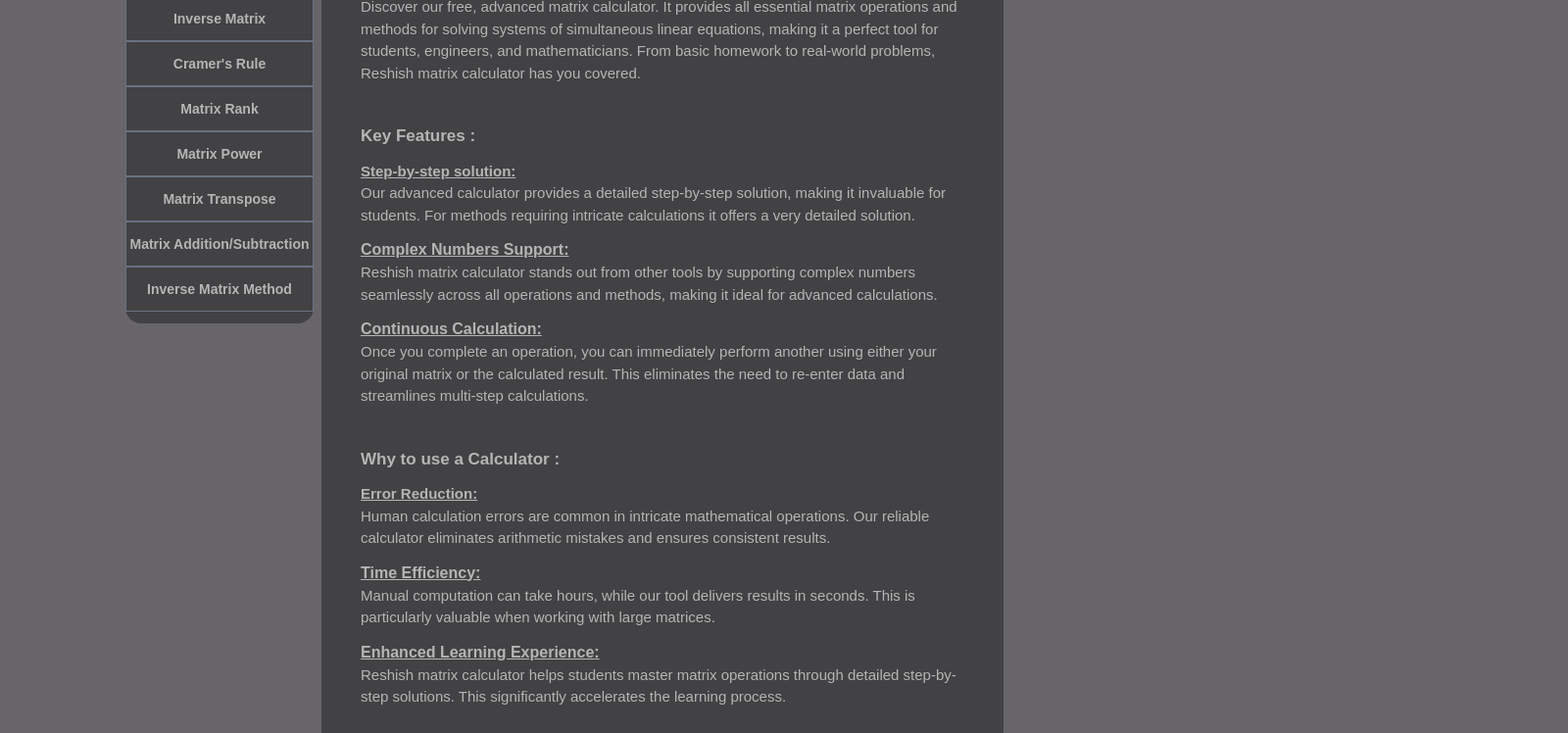
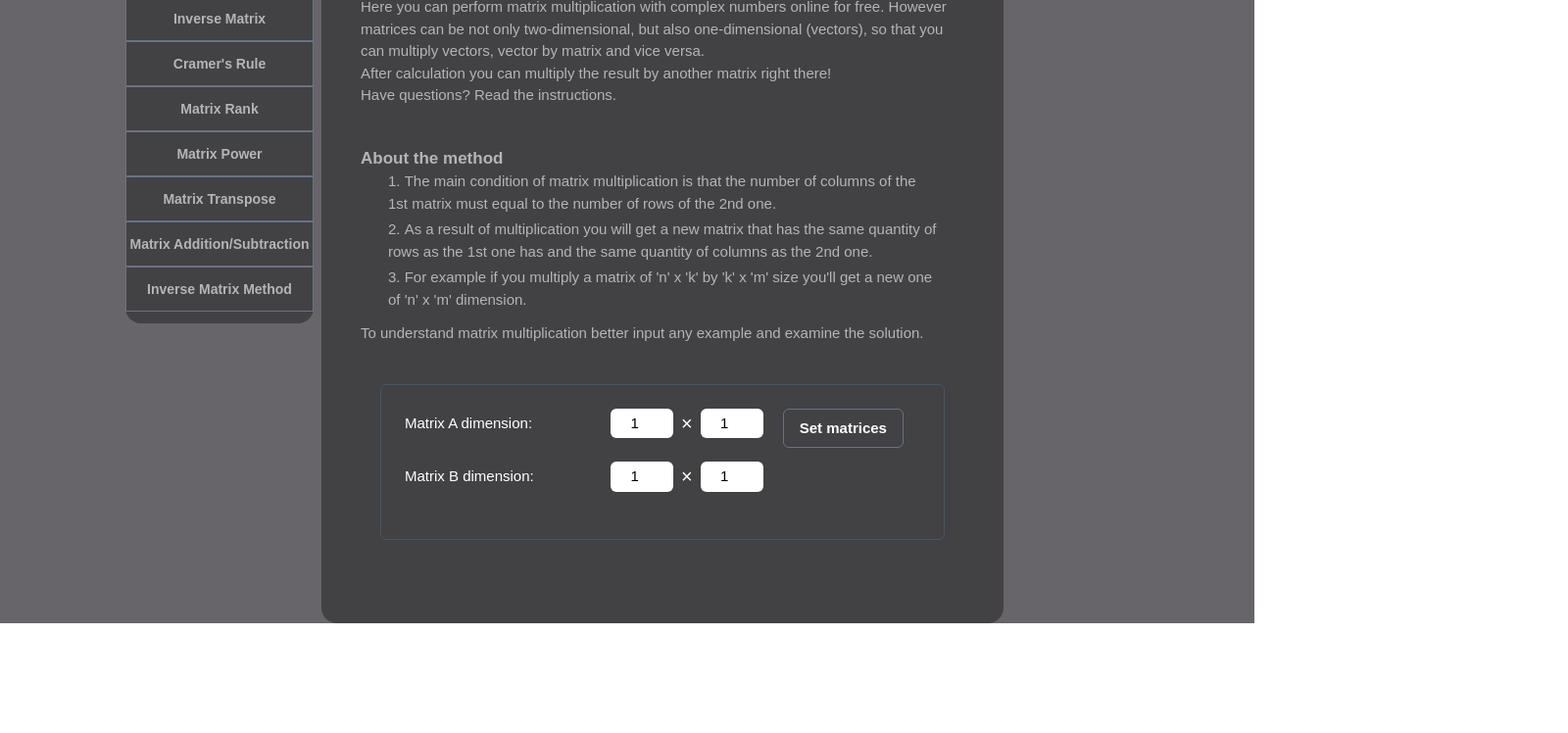
Before and after one commit to NamanStu/Matrix-Calculator, a Next.js app: page /MatrixMultiplication in a window 1280 px wide. Shown: the part 260-1008 px from the top of the page at 98% size, 1600 px wide, since content can reach past the window. After the commit the page ends 896 px from the top, so only its background shows below. Built offline with nearby package versions, Linux system fonts and the light colour scheme.

Commit message:
Matrix Calculator

```diff
--- a/app/Determinant/page.js
+++ b/app/Determinant/page.js
@@ -1,49 +1,57 @@
+"use client"
+import { useState } from 'react'
 import React from 'react'
 
 const Determinant = () => {
+    const [matrixdim, setmatrixdim] = useState({ dim: 1})
+    const handleMatrixARowsChange = (value) => {
+    setmatrixdim((prev) => ({ ...prev, dim: value }));
+  };
   return (
-    <main className="min-w-screen grid grid-cols-[55vw_20vw] bg-[#676569]">
+    <main className="max-w-screen grid grid-cols-[55vw_20vw] bg-[#676569]">
 
       <div className="mainwindow bg-[#424143] mt-[7vh] ml-2 rounded-2xl">
 
-        <h1 className="text-3xl flex justify-center mt-7 font-bold">Matrix Calculator</h1>
-        <p className="text-[15px] text-[#B5B5B5] m-10 mt-10">Discover our free, advanced matrix calculator. It provides all essential matrix operations and methods for solving systems of simultaneous linear equations, making it a perfect tool for students, engineers, and mathematicians.
-        From basic homework to real-world problems, Reshish matrix calculator has you covered.</p>
+        <h1 className="text-3xl flex justify-center mt-7 font-bold">Matrix Multiplication Calculator</h1>
+        <p className="text-[15px] text-[#B5B5B5] mx-10 mt-10">Here you can calculate a determinant of a matrix with complex numbers online for free with a very detailed solution. Determinant is calculated by reducing a matrix to row echelon form and multiplying its main diagonal elements.</p>
 
-        <div className="text-[15px] text-[#B5B5B5] m-10 mt-10">
+        <p className="text-[15px] text-[#B5B5B5] mx-10 mt-3">Have questions? Read the instructions.</p>
 
-        <h2 className="text-[17px] font-semibold mt-3">Key Features :</h2>
+        <div className="text-[15px] text-[#B5B5B5] m-10 mt-7">
 
-        <h3 className="ext-[16px] font-semibold underline mt-3">Step-by-step solution:</h3>
-        <p>Our advanced calculator provides a detailed step-by-step solution, making it invaluable for students. For methods requiring intricate calculations it offers a very detailed solution.</p>
+        <h2 className="text-[17px] font-semibold mt-2">About the method</h2>
 
-        <h3 className="text-[16px] font-semibold underline mt-3">Complex Numbers Support:</h3>
-        <p>Reshish matrix calculator stands out from other tools by supporting complex numbers seamlessly across all operations and methods, making it ideal for advanced calculations.</p>
+        <p className="text-[15px] text-[#B5B5B5] my-2 ">To calculate a determinant you need to do the following steps.</p>
 
-        <h3 className="text-[16px] font-semibold underline mt-3">Continuous Calculation:</h3>
-        <p>Once you complete an operation, you can immediately perform another using either your original matrix or the calculated result. This eliminates the need to re-enter data and streamlines multi-step calculations.</p>
+        <ol className='list-decimal list-inside mx-7 space-y-1'>
+            <li>Set the matrix (must be square).</li>
+            <li>Reduce this matrix to row echelon form using elementary row operations so that all the elements below diagonal are zero.</li>
+            <li>Multiply the main diagonal elements of the matrix - determinant is calculated.</li>
+        </ol>
 
+        <p className="text-[15px] text-[#B5B5B5] mt-3 ">To understand determinant calculation better input any example, choose "very detailed solution" option and examine the solution.</p>
         </div>
-
-        <div className="text-[15px] text-[#B5B5B5] m-10 mt-10">
-
-        <h2 className="text-[17px] font-semibold mt-3">Why to use a Calculator : </h2>
-
-        <h3 className="ext-[16px] font-semibold underline mt-3">Error Reduction:</h3>
-        <p>Human calculation errors are common in intricate mathematical operations. Our reliable calculator eliminates arithmetic mistakes and ensures consistent results.</p>
-
-        <h3 className="text-[16px] font-semibold underline mt-3">Time Efficiency:</h3>
-        <p>Manual computation can take hours, while our tool delivers results in seconds. This is particularly valuable when working with large matrices.</p>
-
-        <h3 className="text-[16px] font-semibold underline mt-3">Enhanced Learning Experience:</h3>
-        <p>Reshish matrix calculator helps students master matrix operations through detailed step-by-step solutions. This significantly accelerates the learning process.</p>
-
+        <div className="flex items-center gap-10 justify-center mb-6 mt-20 ">
+        <label className=" font-medium ">Matrix A dimension:</label>
+        <div className="flex items-center space-x-2">
+          <input
+            type="number"
+            min="1"
+            defaultValue="1"
+            value={matrixdim.dim}
+            onChange={(e) => handleMatrixARowsChange(Number(e.target.value))}
+            className="w-16 text-center rounded-md bg-white text-black py-1"
+          />
+          </div>
+          <div className=" ml-5">
+        <button className="bg-[#424143] hover:bg-gray-600 px-3 py-1 rounded-md text-white font-semibold border border-gray-500">
+          Set matrices
+        </button>
+      </div>
+          </div>
         </div>
-
-      </div>
-      <div className="ads max-w-[25vw] min-h-screen "></div>
-
-    </main>
+          <div className="ads max-w-[25vw] min-h-screen "></div>
+        </main>
   )
 }
 
--- a/app/MatrixMultiplication/page.js
+++ b/app/MatrixMultiplication/page.js
@@ -1,46 +1,115 @@
+"use client"
 import React from 'react'
+import { useState } from 'react';
 
 const MatrixMultiplication = () => {
+
+    const [matrixA, setMatrixA] = useState({ rows: 1, cols: 1 });
+    const [matrixB, setMatrixB] = useState({ rows: 1, cols: 1 });
+
+    // Update Matrix A's rows
+    const handleMatrixARowsChange = (value) => {
+    setMatrixA((prev) => ({ ...prev, rows: value }));
+  };
+
+  // Update Matrix A's cols AND Matrix B's rows (sync for multiplication)
+    const handleMatrixAColsChange = (value) => {
+    setMatrixA((prev) => ({ ...prev, cols: value }));
+    setMatrixB((prev) => ({ ...prev, rows: value }));
+  };
+
+  // Update Matrix B's cols independently
+    const handleMatrixBColsChange = (value) => {
+    setMatrixB((prev) => ({ ...prev, cols: value }));
+  };
   return (
-    <main className="min-w-screen grid grid-cols-[55vw_20vw] bg-[#676569]">
+    <main className="max-w-screen grid grid-cols-[55vw_20vw] bg-[#676569]">
 
       <div className="mainwindow bg-[#424143] mt-[7vh] ml-2 rounded-2xl">
 
-        <h1 className="text-3xl flex justify-center mt-7 font-bold">Matrix Calculator</h1>
-        <p className="text-[15px] text-[#B5B5B5] m-10 mt-10">Discover our free, advanced matrix calculator. It provides all essential matrix operations and methods for solving systems of simultaneous linear equations, making it a perfect tool for students, engineers, and mathematicians.
-        From basic homework to real-world problems, Reshish matrix calculator has you covered.</p>
+        <h1 className="text-3xl flex justify-center mt-7 font-bold">Matrix Multiplication Calculator</h1>
+        <p className="text-[15px] text-[#B5B5B5] mx-10 mt-10">Here you can perform matrix multiplication with complex numbers online for free. However matrices can be not only two-dimensional, but also one-dimensional (vectors), so that you can multiply vectors, vector by matrix and vice versa.</p>
+
+        <p className="text-[15px] text-[#B5B5B5] mx-10 ">After calculation you can multiply the result by another matrix right there!</p>
+
+        <p className="text-[15px] text-[#B5B5B5] mx-10 ">Have questions? Read the instructions.</p>
 
         <div className="text-[15px] text-[#B5B5B5] m-10 mt-10">
 
-        <h2 className="text-[17px] font-semibold mt-3">Key Features :</h2>
+        <h2 className="text-[17px] font-semibold mt-3">About the method</h2>
 
-        <h3 className="ext-[16px] font-semibold underline mt-3">Step-by-step solution:</h3>
-        <p>Our advanced calculator provides a detailed step-by-step solution, making it invaluable for students. For methods requiring intricate calculations it offers a very detailed solution.</p>
+        <ol className='list-decimal list-inside mx-7 space-y-1'>
+            <li>The main condition of matrix multiplication is that the number of columns of the 1st matrix must equal to the number of rows of the 2nd one.</li>
+            <li>As a result of multiplication you will get a new matrix that has the same quantity of rows as the 1st one has and the same quantity of columns as the 2nd one.</li>
+            <li>For example if you multiply a matrix of 'n' x 'k' by 'k' x 'm' size you'll get a new one of 'n' x 'm' dimension.</li>
+        </ol>
 
-        <h3 className="text-[16px] font-semibold underline mt-3">Complex Numbers Support:</h3>
-        <p>Reshish matrix calculator stands out from other tools by supporting complex numbers seamlessly across all operations and methods, making it ideal for advanced calculations.</p>
+        <p className="text-[15px] text-[#B5B5B5] mt-3 ">To understand matrix multiplication better input any example and examine the solution.</p>
+        <div className="bg-[#424143] flex gap-5 p-6 mt-10 rounded-md border border-gray-600 text-white max-w-xl mx-auto">
+            <div>
 
-        <h3 className="text-[16px] font-semibold underline mt-3">Continuous Calculation:</h3>
-        <p>Once you complete an operation, you can immediately perform another using either your original matrix or the calculated result. This eliminates the need to re-enter data and streamlines multi-step calculations.</p>
+      {/* Matrix A */}
+      <div className="flex items-center gap-20 justify-between mb-6 ">
+        <label className=" font-medium ">Matrix A dimension:</label>
+        <div className="flex items-center space-x-2">
+          <input
+            type="number"
+            min="1"
+            defaultValue="1"
+            value={matrixA.rows}
+            onChange={(e) => handleMatrixARowsChange(Number(e.target.value))}
+            className="w-16 text-center rounded-md bg-white text-black py-1"
+          />
+          <span className="text-xl">×</span>
+          <input
+            type="number"
+            min="1"
+            defaultValue="1"
+            value={matrixA.cols}
+            onChange={(e) => handleMatrixAColsChange(Number(e.target.value))}
+            className="w-16 text-center rounded-md bg-white text-black py-1"
+          />
+        </div>
+      </div>
+
+      {/* Matrix B */}
+      <div className="flex items-center justify-between mb-6">
+        <label className=" font-medium ">Matrix B dimension:</label>
+        <div className="flex items-center space-x-2">
+          <input
+            type="number"
+            min="1"
+            defaultValue="1"
+            value={matrixB.rows}
+            readOnly
+            title="This value is automatically set to match Matrix A columns"
+            className="w-16 text-center rounded-md bg-white text-black py-1"
+          />
+          <span className="text-xl">×</span>
+          <input
+            type="number"
+            min="1"
+            defaultValue="1"
+            value={matrixB.cols}
+            onChange={(e) => handleMatrixBColsChange(Number(e.target.value))}
+            className="w-16 text-center rounded-md bg-white text-black py-1"
+          />
+        </div>
+      </div>
+      </div>
+      <div>
+
+      {/* Button */}
+      <div className="flex justify-end">
+        <button className="bg-[#424143] hover:bg-gray-600 px-4 py-2 rounded-md text-white font-semibold border border-gray-500">
+          Set matrices
+        </button>
+      </div>
+      </div>
+    </div>
 
         </div>
-
-        <div className="text-[15px] text-[#B5B5B5] m-10 mt-10">
-
-        <h2 className="text-[17px] font-semibold mt-3">Why to use a Calculator : </h2>
-
-        <h3 className="ext-[16px] font-semibold underline mt-3">Error Reduction:</h3>
-        <p>Human calculation errors are common in intricate mathematical operations. Our reliable calculator eliminates arithmetic mistakes and ensures consistent results.</p>
-
-        <h3 className="text-[16px] font-semibold underline mt-3">Time Efficiency:</h3>
-        <p>Manual computation can take hours, while our tool delivers results in seconds. This is particularly valuable when working with large matrices.</p>
-
-        <h3 className="text-[16px] font-semibold underline mt-3">Enhanced Learning Experience:</h3>
-        <p>Reshish matrix calculator helps students master matrix operations through detailed step-by-step solutions. This significantly accelerates the learning process.</p>
-
         </div>
-
-      </div>
       <div className="ads max-w-[25vw] min-h-screen "></div>
 
     </main>
--- a/app/layout.js
+++ b/app/layout.js
@@ -14,8 +14,8 @@ const geistMono = Geist_Mono({
 });
 
 export const metadata = {
-  title: "Create Next App",
-  description: "Generated by create next app",
+  title: "Matrix Calculator",
+  description: "This calculates Matrix Problems Easily...",
 };
 
 export default function RootLayout({ children }) {
--- a/app/page.jsx
+++ b/app/page.jsx
@@ -35,7 +35,7 @@ export default function Home() {
     //   <button onClick={handleCalculate}>Calculate</button>
     //   <p>Result: {result}</p>
     // </div>
-    <main className="min-w-screen grid grid-cols-[55vw_20vw] bg-[#676569]">
+    <main className="max-w-screen grid grid-cols-[55vw_20vw] bg-[#676569]">
 
       <div className="mainwindow bg-[#424143] mt-[7vh] ml-2 rounded-2xl">
 
```
